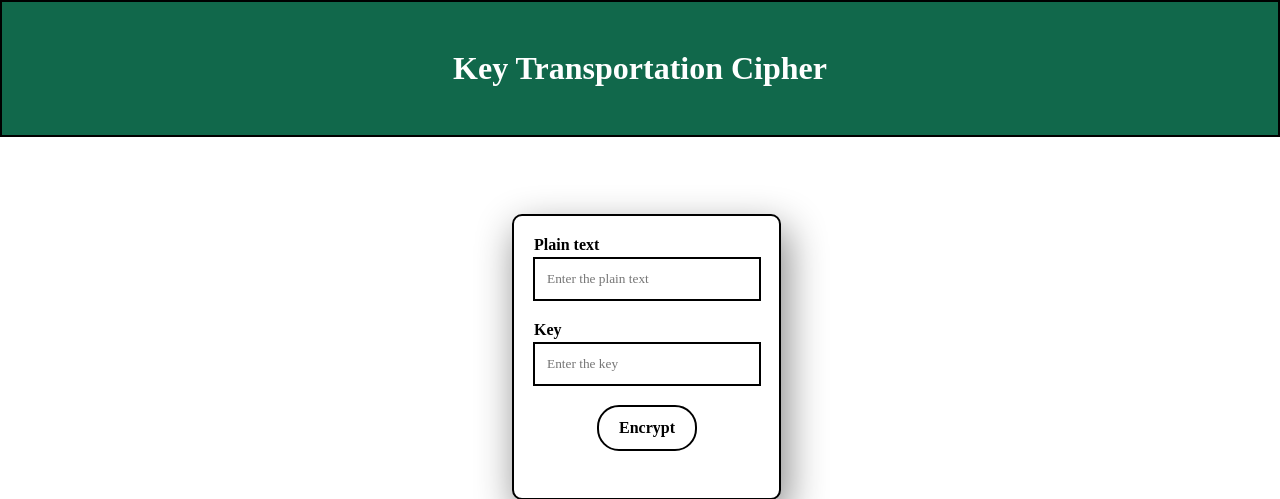
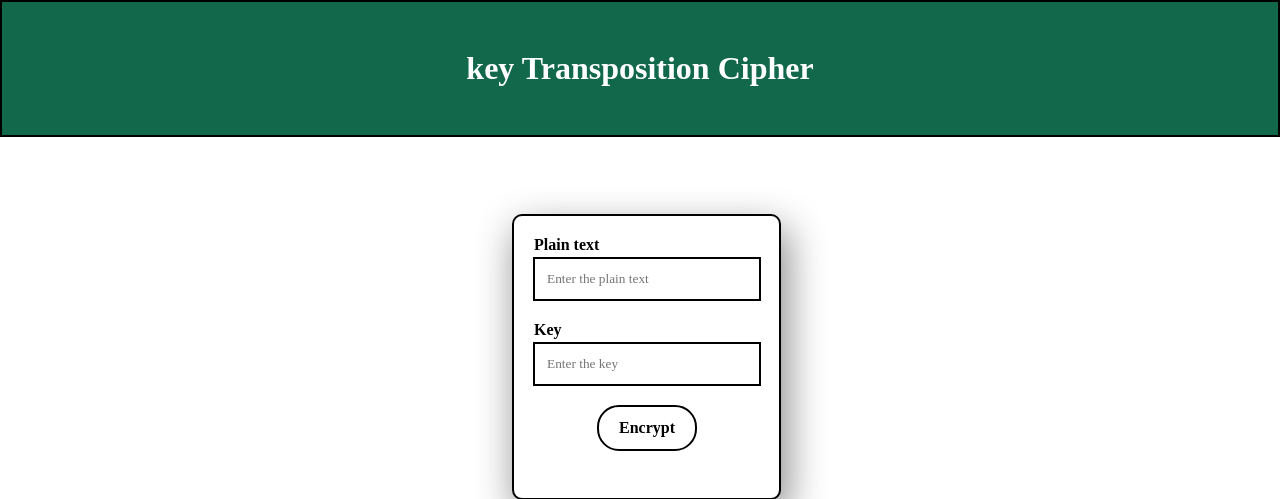
Before and after one commit to Sudeep-naik/KEY-TRANSPOSITION-CIPHER-cryptography-, a Flask app: page / in a window 1280 px wide. Shown: the top 499 px of the page. Run offline with Flask 3, Linux system fonts and the light colour scheme.

Commit message:
Update index.html

```diff
--- a/templates/index.html
+++ b/templates/index.html
@@ -71,7 +71,7 @@
 
 <body>
     <header>
-        <h1>Key Transportation Cipher</h1>
+        <h1>key Transposition Cipher</h1>
     </header>
     <main>
         <div class="container">
```
